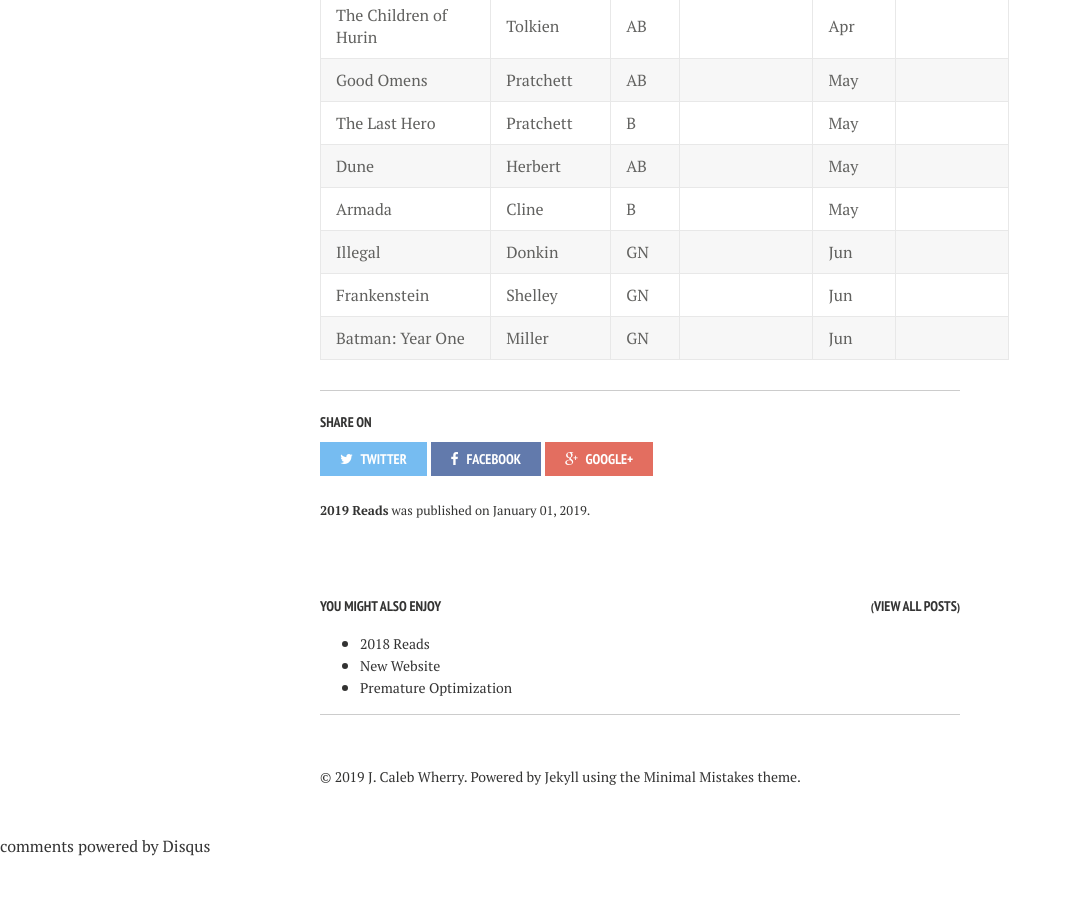
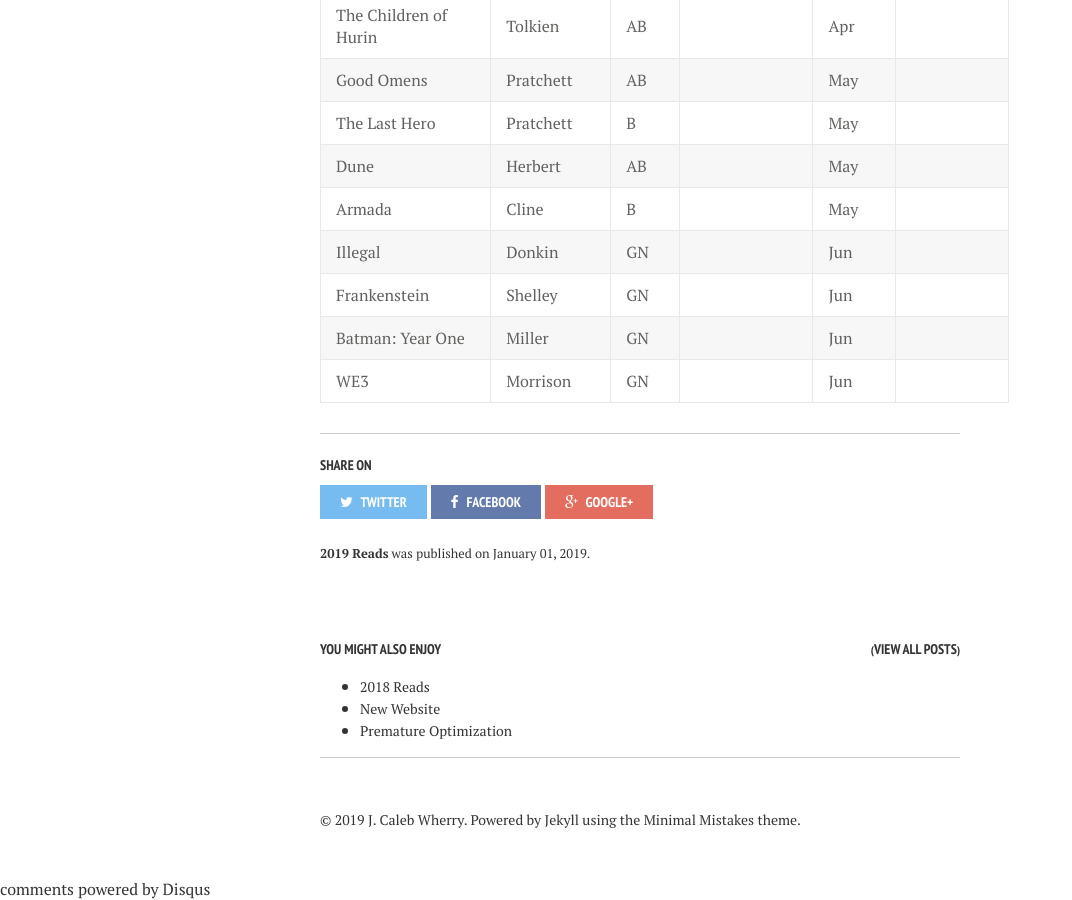
Before and after one commit to calebwherry/calebwherry.github.io, a Jekyll site: the page built from _posts/2019-01-01-2019-Reads.md, in a window 1280 px wide and 900 px high, scrolled down 5847 px. Shown: the whole window, without its empty margins (0-1072 px from the left). Built offline with Jekyll 4.4.1, drawn with Linux system fonts in a browser that asks for light colours; nearby versions of some CDN libraries; comment, search, counter and statistics services are not loaded; before the commit the page ends 6704 px from its top, so only the background shows below that.

Commit message:
Added new 2019 reads.

```diff
--- a/_posts/2019-01-01-2019-Reads.md
+++ b/_posts/2019-01-01-2019-Reads.md
@@ -117,3 +117,4 @@
 | Illegal                                       | Donkin         | GN    |              | Jun          |                                               |
 | Frankenstein                                  | Shelley        | GN    |              | Jun          |                                               |
 | Batman: Year One                              | Miller         | GN    |              | Jun          |                                               |
+| WE3                                           | Morrison       | GN    |              | Jun          |                                               |
```
